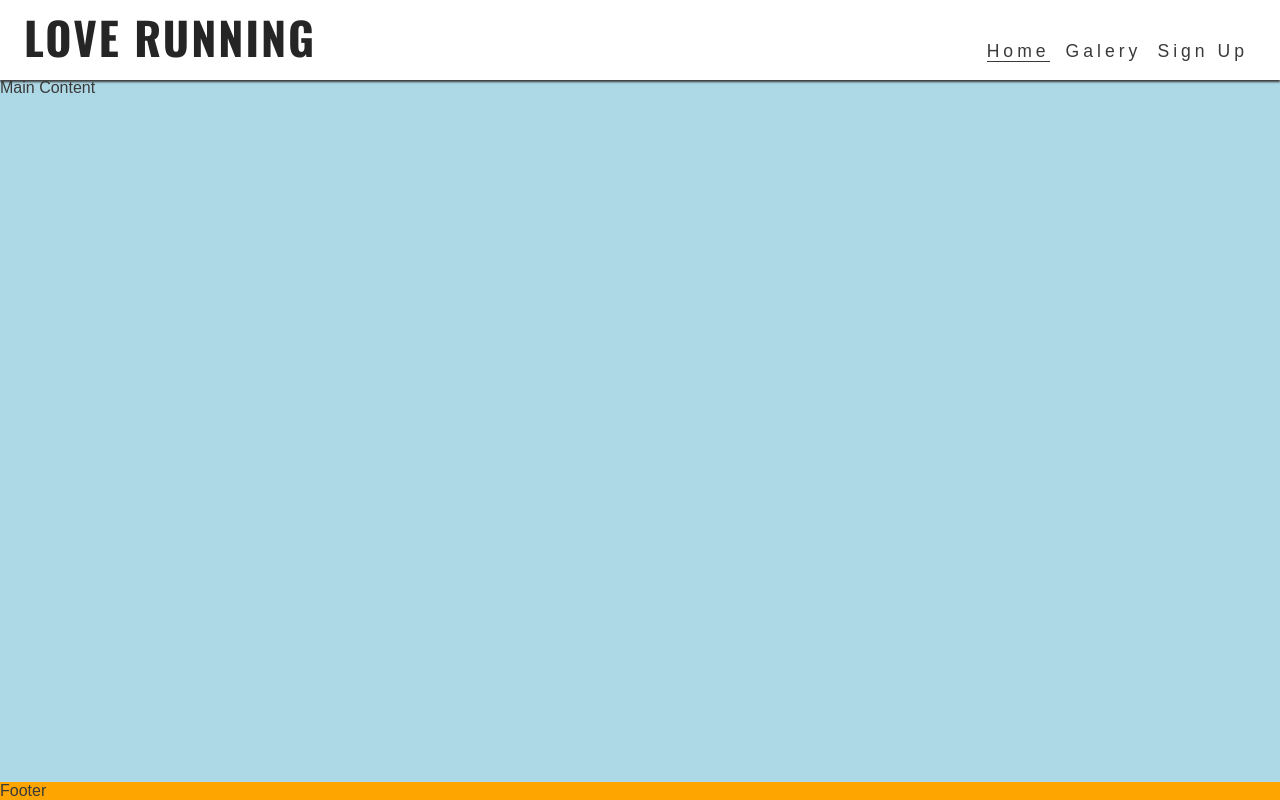
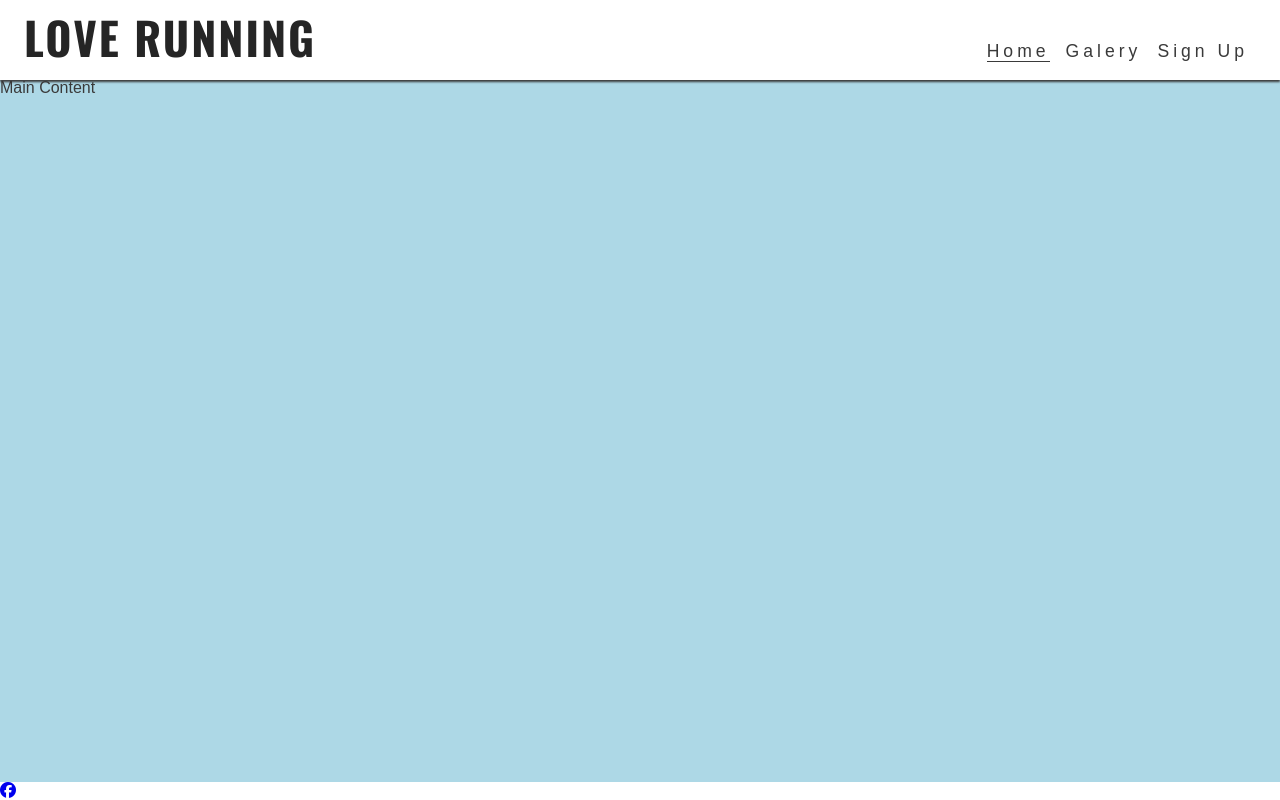
Before and after one commit to iliana-marquez/love-running, a plain HTML site: page index.html in a window 1280 px wide. Drawn offline with nearby package versions, Linux system fonts and the light colour scheme.

Commit message:
add font awesome and first footer link

```diff
--- a/assets/css/style.css
+++ b/assets/css/style.css
@@ -100,7 +100,7 @@ main {
 
 /* Footer */
 footer {
-    background-color: orange;
+    background-color: #ffffff;
 
 }
 
--- a/index.html
+++ b/index.html
@@ -15,7 +15,8 @@
     <link rel="icon" type="image/png" sizes="32x32" href="assets/favicon/favicon-32x32.png">
     <link rel="icon" type="image/png" sizes="16x16" href="assets/favicon/favicon-16x16.png">
     <!-- Stylesheet -->
-     <link rel="stylesheet" href="assets/css/style.css">
+    <link rel="stylesheet" href="assets/css/style.css">
+
 </head>
 
 <body>
@@ -40,8 +41,16 @@
     <main>Main Content</main>
 
     <!-- Footer -->
-    <footer>Footer</footer>
+    <footer>
+        <ul>
+            <li><a href="https://facebook.com/" target="_blank" rel="noopener" aria-label="visit our Facebook page (opens in a new tab)>Facebook"><i class="fa-brands fa-facebook"></i></a></li>
+        </ul>
+    </footer>
 
+    <!-- font awesom kit -->
+    <script src="https://kit.fontawesome.com/6774d9e101.js" crossorigin="anonymous"></script>
 </body>
 
+
+
 </html>
```
